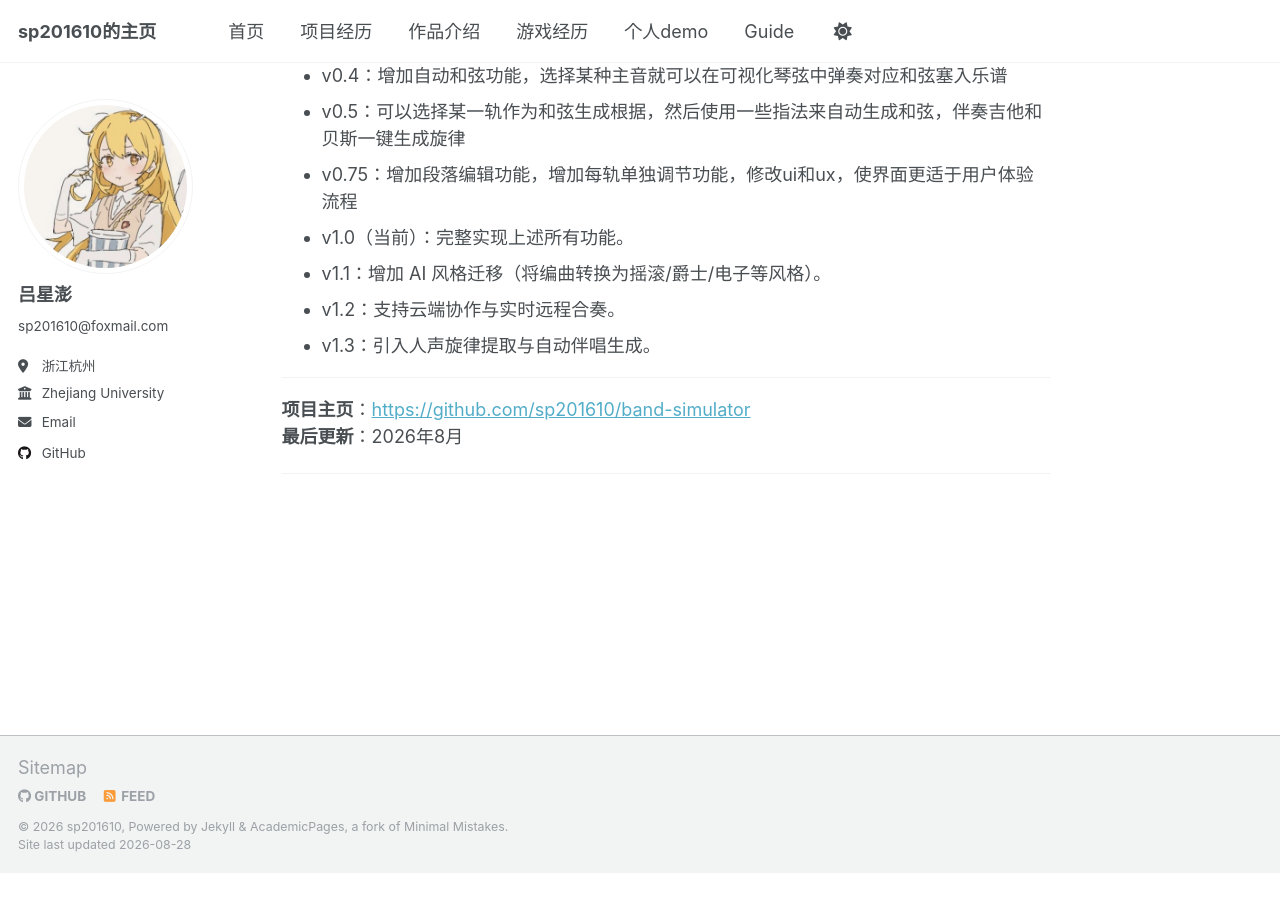
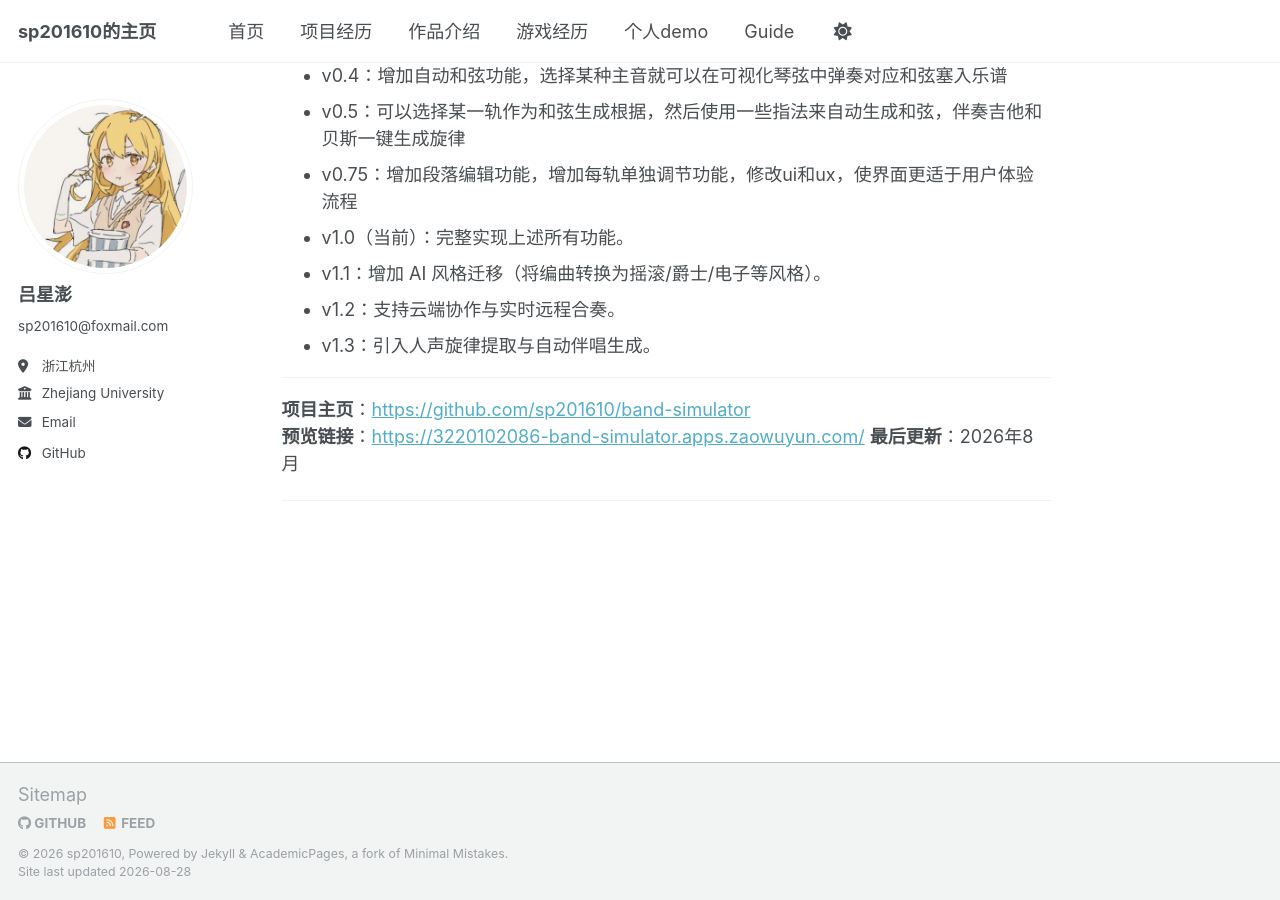
Before and after one commit to sp201610/sp201610.github.io, a Jekyll site: the page built from _pages/band.md, in a window 1280 px wide and 900 px high, scrolled down 2544 px. Built offline with Jekyll 4.4.1, drawn with Linux system fonts in a browser that asks for light colours; before the commit the page ends 3417 px from its top, so only the background shows below that.

Commit message:
Update band.md

```diff
--- a/_pages/band.md
+++ b/_pages/band.md
@@ -77,6 +77,7 @@ author_profile: true
 ---
 
 **项目主页**：[https://github.com/sp201610/band-simulator](https://github.com/sp201610/band-simulator)
+**预览链接**：[https://3220102086-band-simulator.apps.zaowuyun.com/](https://3220102086-band-simulator.apps.zaowuyun.com/)
 **最后更新**：2026年8月
 
 ---
```
